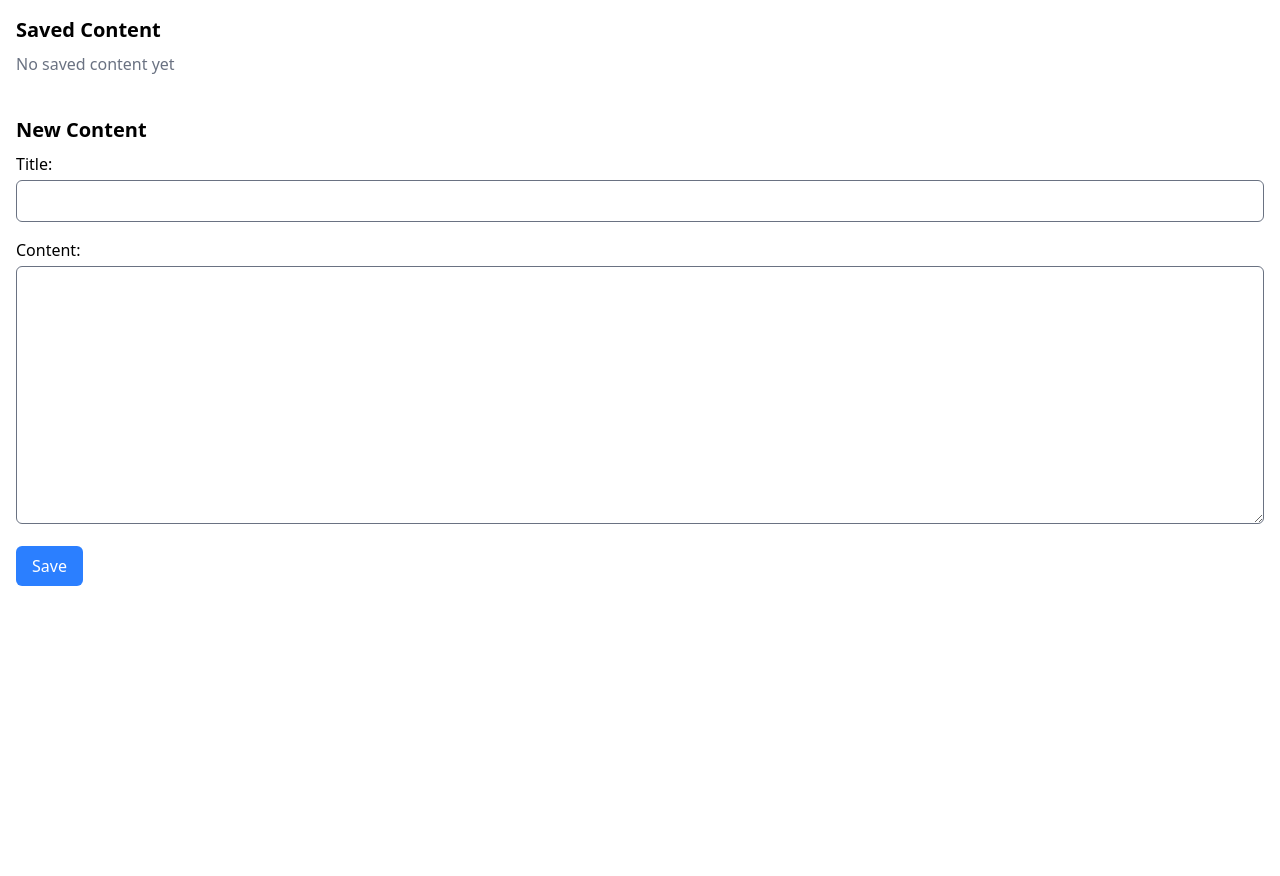
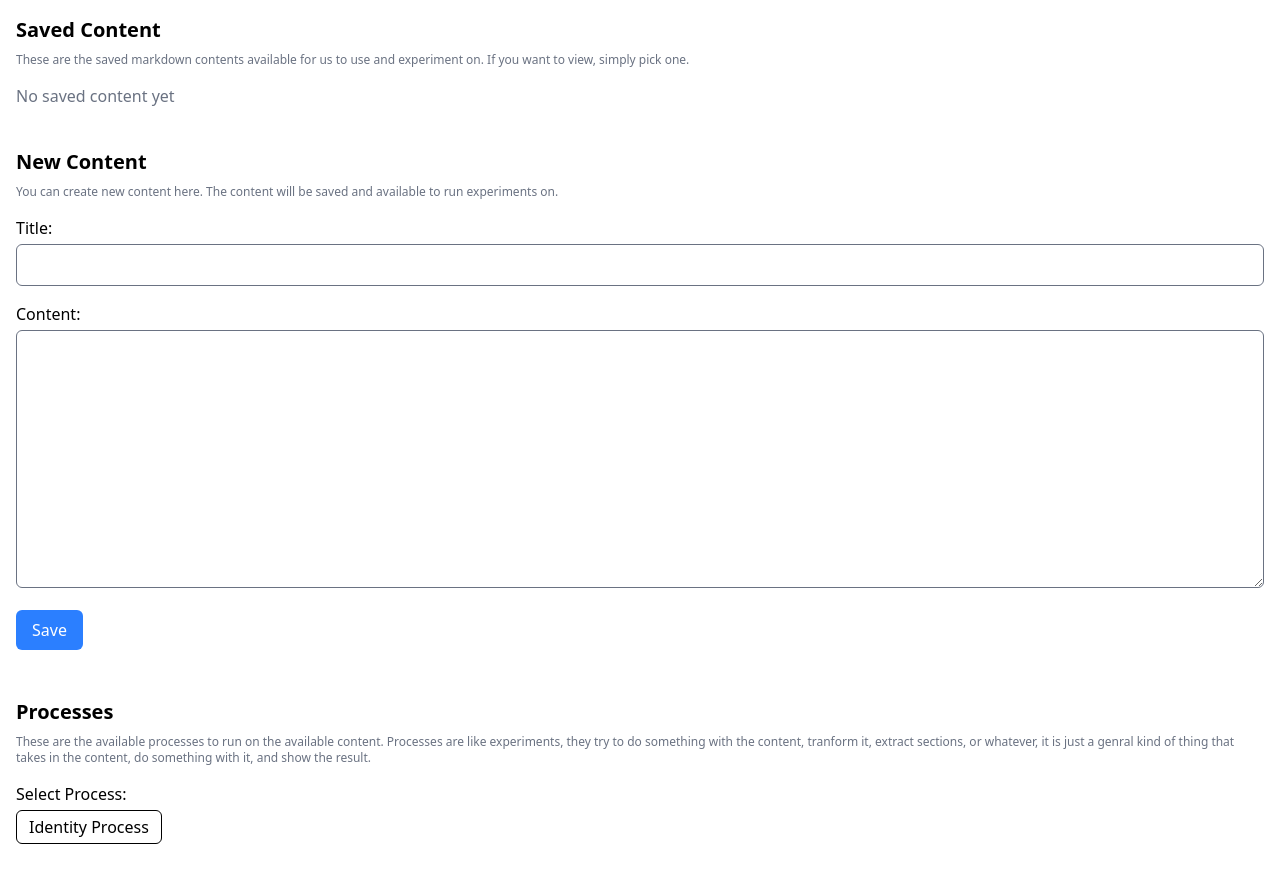
Before and after one commit to stankur/muntah-berak-mencret, a SvelteKit app: page / in a window 1280 px wide. Before the commit the page ends 800 px from the top, so only its background shows below. Built offline with nearby package versions, Linux system fonts and the light colour scheme.

Commit message:
processes and making them runable

```diff
--- /dev/null
+++ b/src/lib/processes/components/MarkdownRenderer.svelte
@@ -0,0 +1,9 @@
+<script lang="ts">
+  import { marked } from 'marked';
+
+	let { input }: { input: string } = $props();
+</script>
+
+<div class="prose">
+	{@html marked(input)}
+</div>
--- /dev/null
+++ b/src/lib/processes/implementations/identity.ts
@@ -0,0 +1,30 @@
+import type { Process } from '../types';
+import { processRegistry } from '../registry';
+import MarkdownRenderer from '../components/MarkdownRenderer.svelte';
+
+/**
+ * Identity renderer - a Svelte component that renders markdown content
+ * This is defined for future use but not used in the current implementation
+ */
+
+/**
+ * Identity process - returns the content unchanged
+ * This is the simplest process that serves as a baseline
+ */
+export const identityProcess: Process<string> = {
+	id: 'identity',
+	name: 'Identity Process',
+	description: 'Keeps the content as-is without any transformation',
+	process: (content: string) => {
+		console.log(
+			'Identity process executed with content:',
+			content.substring(0, 50) + (content.length > 50 ? '...' : '')
+		);
+		return content;
+	},
+	// @ts-expect-error - Temporarily disable type checking for next line
+	renderer: MarkdownRenderer
+};
+
+// Register the process with the registry
+processRegistry.register(identityProcess);
--- /dev/null
+++ b/src/lib/processes/index.ts
@@ -0,0 +1,8 @@
+// Export types
+export * from './types';
+
+// Export registry
+export * from './registry';
+
+// Import implementations to ensure they're registered
+import './implementations/identity';
--- /dev/null
+++ b/src/lib/processes/registry.ts
@@ -0,0 +1,37 @@
+/* eslint-disable @typescript-eslint/no-explicit-any */
+import type { Process } from './types';
+
+/**
+ * Registry for storing and retrieving processes
+ */
+class ProcessRegistry {
+  private processes: Map<string, Process<any>> = new Map();
+
+  /**
+   * Register a process with the registry
+   * @param process The process to register
+   */
+  register<T>(process: Process<T>): void {
+    this.processes.set(process.id, process);
+  }
+
+  /**
+   * Get all registered processes
+   * @returns Array of all registered processes
+   */
+  getAll(): Process<any>[] {
+    return Array.from(this.processes.values());
+  }
+
+  /**
+   * Get a process by its ID
+   * @param id The ID of the process to retrieve
+   * @returns The process with the specified ID, or undefined if not found
+   */
+  getById<T>(id: string): Process<T> | undefined {
+    return this.processes.get(id) as Process<T> | undefined;
+  }
+}
+
+// Create and export a singleton instance of the registry
+export const processRegistry = new ProcessRegistry();
--- /dev/null
+++ b/src/lib/processes/types.ts
@@ -0,0 +1,19 @@
+import type { Component } from "svelte";
+
+/**
+ * Renderer type with generic type parameter
+ * Defines a Svelte component that takes the processed data as a prop
+ */
+export type Renderer<T> = Component<{props: {input: T}}>;
+
+/**
+ * Process interface with generic type
+ * Defines a process that transforms markdown content into a specific type
+ */
+export interface Process<T> {
+  id: string;
+  name: string;
+  description: string;
+  process: (content: string) => T;
+  renderer: Renderer<T>;
+}
--- a/src/routes/+page.svelte
+++ b/src/routes/+page.svelte
@@ -1,13 +1,64 @@
 <script lang="ts">
 	import { onMount } from 'svelte';
 	import { marked } from 'marked';
+	import { processRegistry, type Process } from '$lib/processes';
 
 	let title = $state<string>('');
 	let content = $state<string>('');
 	let titles = $state<string[]>([]);
 	let selectedTitle = $state<string | null>(null);
 	let selectedContent = $state<string>('');
-	let isLoading =  $state<boolean>(false);
+	let isLoading = $state<boolean>(false);
+
+	// Process-related state
+	let selectedProcess = $state<Process<any> | null>(null);
+	let selectedContentTitles = $state<string[]>([]);
+	let processes = $state<Process<any>[]>([]);
+
+	// Load available processes
+	onMount(() => {
+		processes = processRegistry.getAll();
+	});
+
+	// Toggle content selection for processing
+	function toggleContentSelection(title: string) {
+		const index = selectedContentTitles.indexOf(title);
+		if (index === -1) {
+			selectedContentTitles = [...selectedContentTitles, title];
+		} else {
+			selectedContentTitles = selectedContentTitles.filter(t => t !== title);
+		}
+	}
+
+	// Function to run the selected process on all selected content
+	async function runProcess() {
+		if (!selectedProcess || selectedContentTitles.length === 0) {
+			alert('Please select both a process and at least one content item to process');
+			return;
+		}
+
+		try {
+			// Process each selected content item
+			for (const title of selectedContentTitles) {
+				// Fetch the content
+				const response = await fetch(`/api/content?title=${encodeURIComponent(title)}`);
+				const data = await response.json();
+
+				if (data.success) {
+					// Run the process on the content
+					const result = selectedProcess.process(data.content);
+					console.log(`Process result for ${title}:`, result);
+					console.log(`Process ${selectedProcess.name} executed on ${title}`);
+				} else {
+					console.error(`Error loading content for ${title}: ${data.error}`);
+				}
+			}
+
+			alert(`Process executed successfully on ${selectedContentTitles.length} content items! Check the console for details.`);
+		} catch (error) {
+			alert(`Error running process: ${error instanceof Error ? error.message : String(error)}`);
+		}
+	}
 
 	// Fetch the list of titles when the page loads
 	onMount(async () => {
@@ -85,13 +136,16 @@
 <!-- Titles List -->
 <div class="mb-6">
 	<h2 class="text-xl font-semibold mb-2">Saved Content</h2>
+    <div class="text-xs text-gray-500 mb-4">These are the saved markdown contents available for us to use and experiment on. If you want to view, simply pick one.</div>
 	{#if titles.length === 0}
 		<p class="text-gray-500">No saved content yet</p>
 	{:else}
 		<div class="flex flex-wrap gap-2">
 			{#each titles as title}
 				<button
-					class="px-3 py-1 border rounded-md hover:bg-gray-100 {selectedTitle === title ? 'bg-blue-100 border-blue-400' : ''}"
+					class="px-3 py-1 border rounded-md {selectedTitle === title
+						? 'bg-blue-100 border-blue-400 hover:bg-blue-200'
+						: 'hover:bg-gray-100'}"
 					on:click={() => selectTitle(title)}
 				>
 					{title}
@@ -118,6 +172,7 @@
 <!-- Input Form -->
 <div class="pt-4">
 	<h2 class="text-xl font-semibold mb-2">New Content</h2>
+    <div class="text-xs text-gray-500 mb-4">You can create new content here. The content will be saved and available to run experiments on.</div>
 	<div class="mb-4">
 		<label for="title" class="block mb-1">Title:</label>
 		<input id="title" type="text" bind:value={title} class="w-full p-2 border rounded-md" />
@@ -130,4 +185,64 @@
 
 	<button class="px-4 py-2 bg-blue-500 text-white rounded-md hover:bg-blue-600" on:click={handleSave}>Save</button>
 </div>
+
+<!-- Process Section -->
+<div class="pt-6 mt-6">
+	<h2 class="text-xl font-semibold mb-2">Processes</h2>
+	<div class="text-xs text-gray-500 mb-4">These are the available processes to run on the available content. Processes are like experiments, they try to do something with the content, tranform it, extract sections, or whatever, it is just a genral kind of thing that takes in the content, do something with it, and show the result.</div>
+
+	<!-- Process Selection -->
+	<div class="mb-4">
+		<label class="block mb-1">Select Process:</label>
+		<div class="flex flex-wrap gap-2">
+			{#if processes.length === 0}
+				<p class="text-gray-500">No processes available</p>
+			{:else}
+				{#each processes as process}
+					<button
+						class="px-3 py-1 border rounded-md {selectedProcess?.id === process.id
+							? 'bg-blue-100 border-blue-400 hover:bg-blue-200'
+							: 'hover:bg-gray-100'}"
+						on:click={() => selectedProcess = process}
+					>
+						{process.name}
+					</button>
+				{/each}
+			{/if}
+		</div>
+	</div>
+
+	<!-- Content Selection for Process -->
+	{#if selectedProcess}
+		<div class="mb-4">
+			<label class="block mb-1">Select Content to Process (multiple selection):</label>
+			<div class="flex flex-wrap gap-2">
+				{#if titles.length === 0}
+					<p class="text-gray-500">No content available</p>
+				{:else}
+				{#each titles as title}
+					<button
+						class="px-3 py-1 border rounded-md {selectedContentTitles.includes(title)
+							? 'bg-blue-100 border-blue-400 hover:bg-blue-200'
+							: 'hover:bg-gray-100'}"
+						on:click={() => toggleContentSelection(title)}
+					>
+						{title}
+					</button>
+					{/each}
+				{/if}
+			</div>
+		</div>
+
+		<!-- Run Process Button -->
+		{#if selectedContentTitles.length > 0}
+			<button
+				class="px-4 py-2 bg-green-500 text-white rounded-md hover:bg-green-600"
+				on:click={runProcess}
+			>
+				Run {selectedProcess.name} on {selectedContentTitles.length} selected item{selectedContentTitles.length > 1 ? 's' : ''}
+			</button>
+		{/if}
+	{/if}
 </div>
+</div>
```
